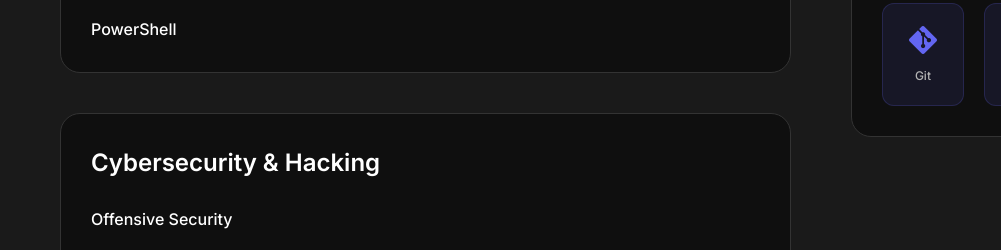
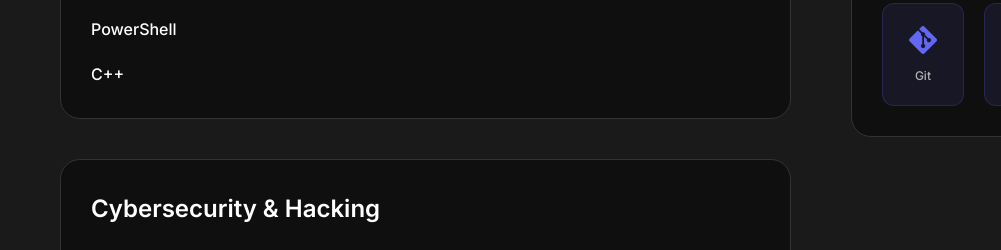
Before and after one commit to Wiilly-i-am/Wiilly-i-am, a plain HTML site: page index.html in a window 1280 px wide. Shown: the part 4191-4441 px from the top of the page, 0-1001 px from the left. Drawn offline with Linux system fonts and the light colour scheme.

Commit message:
Update index.html

```diff
--- a/index.html
+++ b/index.html
@@ -383,6 +383,11 @@
                                     <span class="skill-name">PowerShell</span>
                                 </div>
                             </div>
+                            <div class="skill-item">
+                                <div class="skill-info">
+                                    <span class="skill-name">C++</span>
+                                </div>
+                            </div>
                         </div>
                     </div>
                     <div class="skill-category">
```
